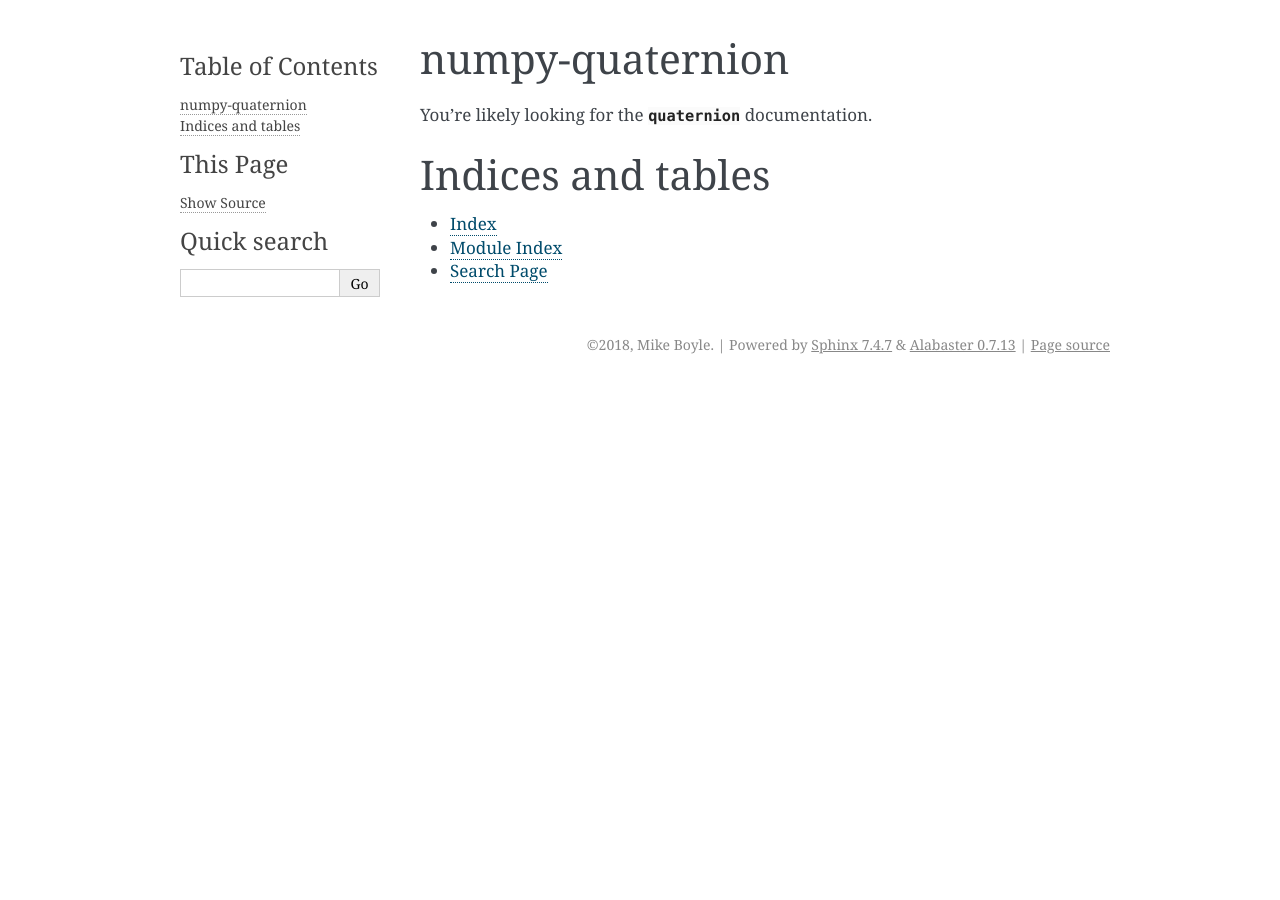
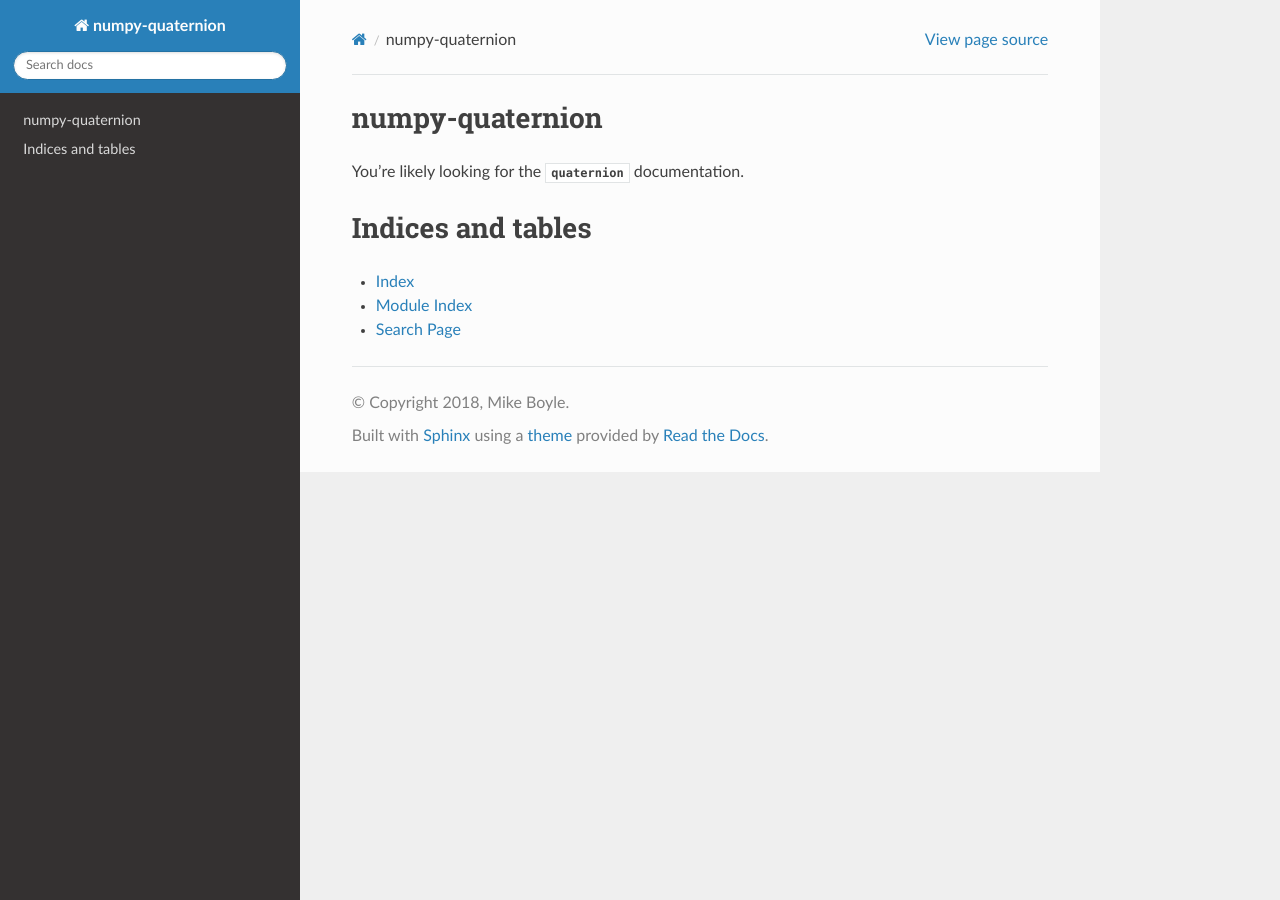
Before and after one commit to moble/quaternion, a Sphinx documentation site: the page built from docs/index.rst, in a window 1280 px wide. Built offline with Sphinx 7.4.7 and the Read the Docs theme 2.0.0, drawn with Linux system fonts in a browser that asks for light colours.

Commit message:
Use RTD theme

```diff
--- a/docs/conf.py
+++ b/docs/conf.py
@@ -82,7 +82,7 @@
 # The theme to use for HTML and HTML Help pages.  See the documentation for
 # a list of builtin themes.
 #
-html_theme = 'alabaster'
+html_theme = 'sphinx_rtd_theme'
 
 # Theme options are theme-specific and customize the look and feel of a theme
 # further.  For a list of options available for each theme, see the
--- /dev/null
+++ b/docs/modules.rst
@@ -0,0 +1,7 @@
+quaternion
+==========
+
+.. toctree::
+   :maxdepth: 4
+
+   quaternion
--- a/requirements-doc.txt
+++ b/requirements-doc.txt
@@ -1,2 +1,3 @@
 sphinx
 sphinxcontrib-napoleon
+sphinx_rtd_theme
```
Also changed, not shown: 1 other file.
